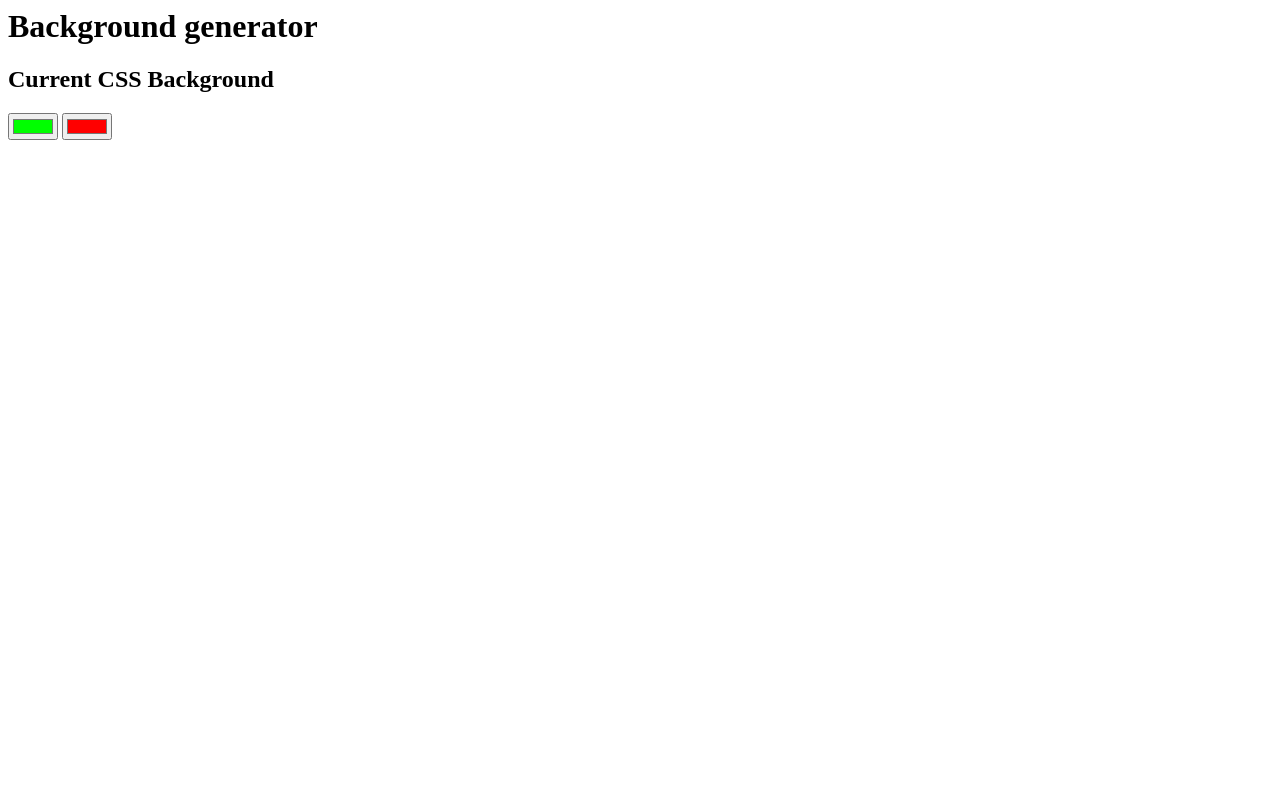
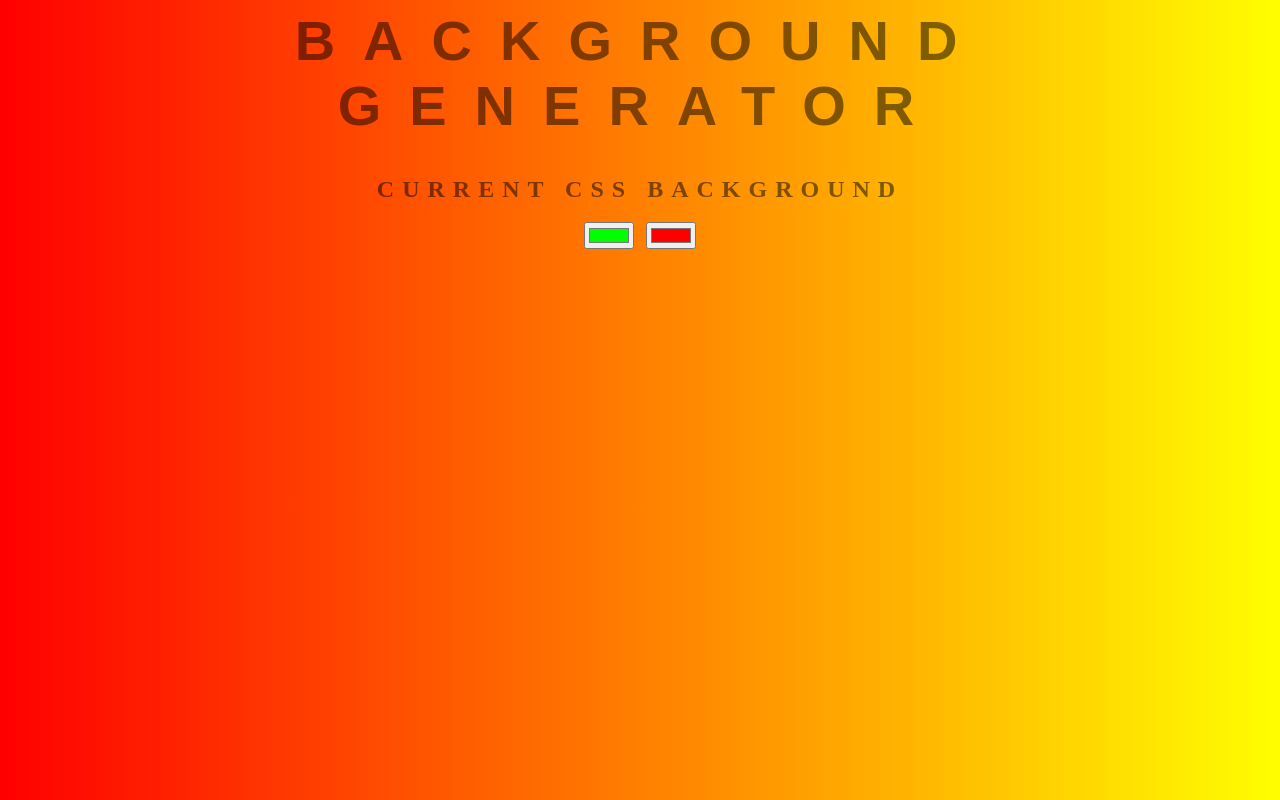
Before and after one commit to dy9amix/background-generator, a website: page index.html in a window 1280 px wide. Drawn offline with Linux system fonts and the light colour scheme.

Commit message:
New additions

```diff
--- a/index.html
+++ b/index.html
@@ -3,7 +3,7 @@
     <meta charset="UTF-8">
     <meta name="viewport" content="width=device-width, initial-scale=1.0">
     <title>Gradient Background</title>
-    <link rel="stylesheet" href="9.3 style.css" type="text/css">
+    <link rel="stylesheet" href="style.css" type="text/css">
 </head>
 <body id="gradient">
     <h1>Background generator</h1>
```
Also changed, not shown: package.json (added, +22 -0 lines), 1 other file.
